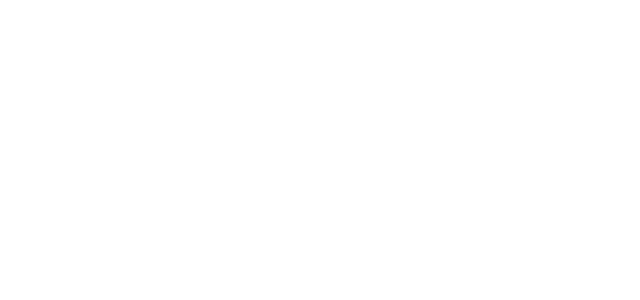
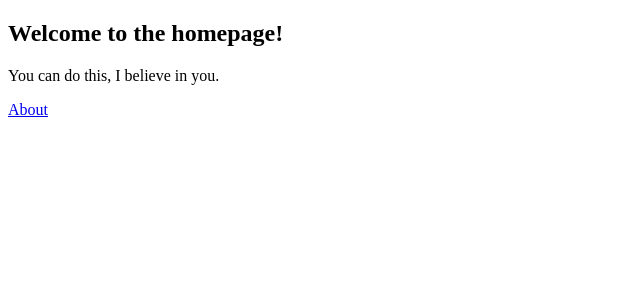
Before and after one commit to sumithprabhu/ccpc-hackathon-app, a React (Create React App) app in the folder ccpc-frontend-app/: page / in a window 1280 px wide. Shown: the top 300 px of the page, without its empty margins (0-640 px from the left). Built offline with nearby package versions, Linux system fonts and the light colour scheme.

Commit message:
Home and About Page added

```diff
--- a/ccpc-frontend-app/src/App.js
+++ b/ccpc-frontend-app/src/App.js
@@ -1,12 +1,14 @@
-import React, { Fragment } from "react";
-import Navbar from "./components/Navbar/Navbar";
+import { Routes, Route } from "react-router-dom";
+import Home from "./pages/Home";
+import About from "./pages/About";
 
-const App = () => {
+function App() {
   return (
-    <Fragment>
-      <Navbar />
-    </Fragment>
+    <Routes>
+      <Route path="/" element={<Home />} />
+      <Route path="/about" element={<About />} />
+    </Routes>
   );
-};
+}
 
 export default App;
--- a/ccpc-frontend-app/src/Pages/About.js
+++ b/ccpc-frontend-app/src/Pages/About.js
@@ -0,0 +1,20 @@
+import React from "react";
+import TargetLink from "../UI/TargetLink";
+
+const About = () => {
+  return (
+    <div>
+      <>
+        <main>
+          <h2>Who are we?</h2>
+          <p>That feels like an existential question, don't you think?</p>
+        </main>
+        <nav>
+          <TargetLink toPath='/' name="Home"></TargetLink>
+        </nav>
+      </>
+    </div>
+  );
+};
+
+export default About;
--- a/ccpc-frontend-app/src/Pages/Home.js
+++ b/ccpc-frontend-app/src/Pages/Home.js
@@ -0,0 +1,21 @@
+import React from "react";
+import TargetLink from "../UI/TargetLink";
+
+
+const Home = () => {
+  return (
+    <div>
+      <>
+        <main>
+          <h2>Welcome to the homepage!</h2>
+          <p>You can do this, I believe in you.</p>
+        </main>
+        <nav>
+          <TargetLink toPath="/about" name="About"></TargetLink>
+        </nav>
+      </>
+    </div>
+  );
+};
+
+export default Home;
--- /dev/null
+++ b/ccpc-frontend-app/src/UI/TargetLink.js
@@ -0,0 +1,15 @@
+import React from "react";
+import { Link } from "react-router-dom";
+
+
+const TargetLink = (props) => {
+  return (
+    <div >
+      <span>
+        <Link to={props.toPath}>{props.name}</Link>
+      </span>
+    </div>
+  );
+};
+
+export default TargetLink;
--- a/ccpc-frontend-app/src/index.js
+++ b/ccpc-frontend-app/src/index.js
@@ -1,5 +1,11 @@
-import React from 'react';
-import App from './App'
-import ReactDOM from 'react-dom';
+import * as React from "react";
+import * as ReactDOM from "react-dom";
+import { BrowserRouter } from "react-router-dom";
+import App from "./App";
 
-ReactDOM.render(<App/>,document.getElementById('root'))
+ReactDOM.render(
+  <BrowserRouter>
+    <App />
+  </BrowserRouter>,
+  document.getElementById("root")
+);
```
